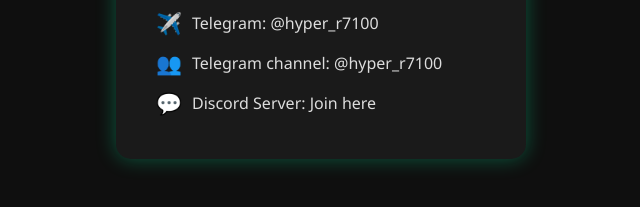
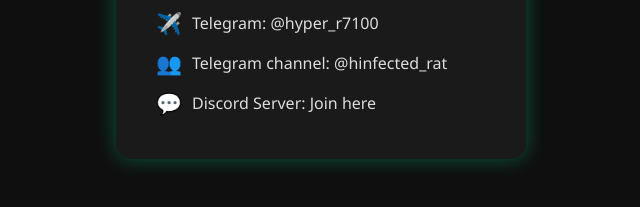
Before and after one commit to HYPER12755/MY-SOCIAL-MEDIA-ACCOUNTS, a plain HTML site: page index.html in a window 1280 px wide. Shown: the part 435-642 px from the top of the page, 319-959 px from the left. Drawn offline with Linux system fonts and the light colour scheme.

Commit message:
Update index.html

```diff
--- a/index.html
+++ b/index.html
@@ -54,7 +54,7 @@
     <a class="link" href="https://instagram.com/_nazmiforreal" target="_blank"><span class="emoji">📸</span><span>Instagram: _nazmiforreal</span></a>
     <a class="link" href="https://twitter.com/HYPER390961" target="_blank"><span class="emoji">🐦</span><span>Twitter (X): @HYPER390961</span></a>
     <a class="link" href="https://t.me/hyper_r7100" target="_blank"><span class="emoji">✈️</span><span>Telegram: @hyper_r7100</span></a>
-    <a class="link" href="https://t.me/infected_rat" target="_blank"><span class="emoji">👥</span><span>Telegram channel: @hyper_r7100</span></a>
+    <a class="link" href="https://t.me/infected_rat" target="_blank"><span class="emoji">👥</span><span>Telegram channel: @hinfected_rat</span></a>
     <a class="link" href="https://discord.gg/gdd6cKMBbT" target="_blank"><span class="emoji">💬</span><span>Discord Server: Join here</span></a>
   </div>
 </body>
```
